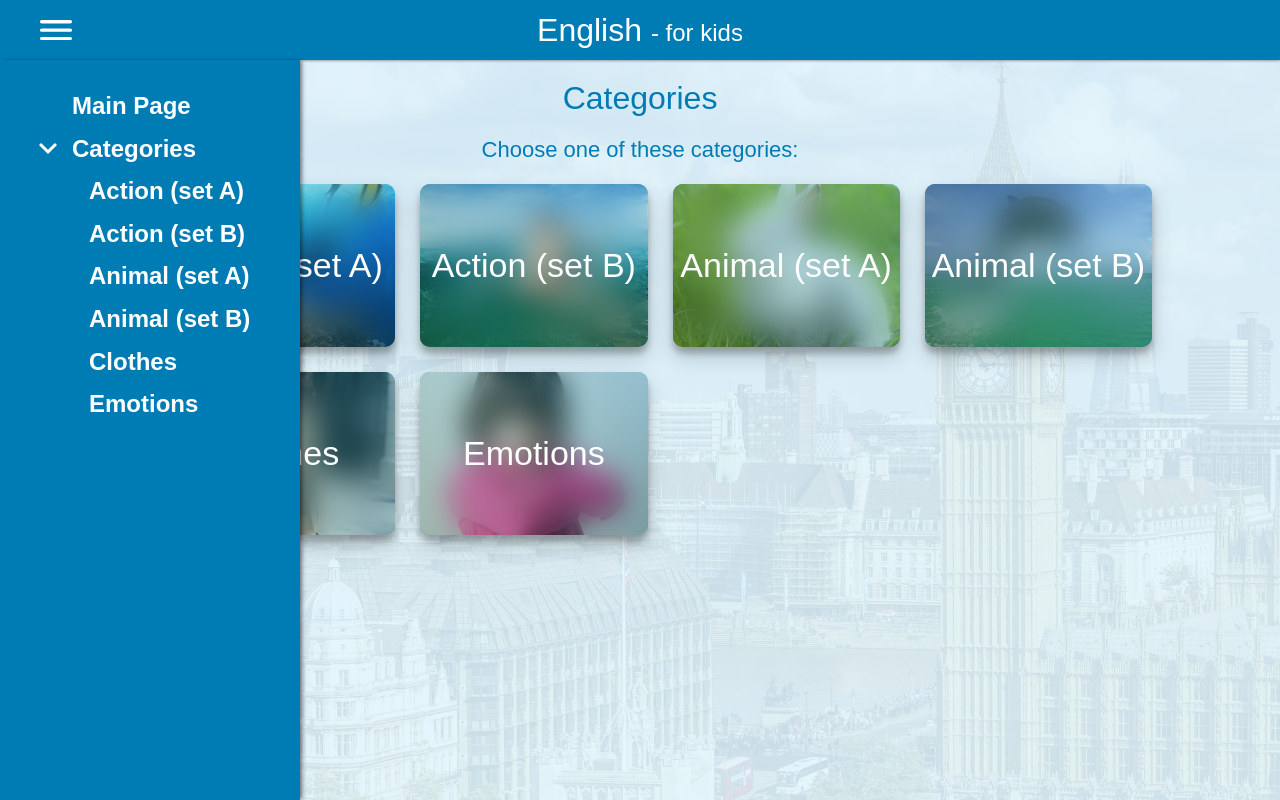
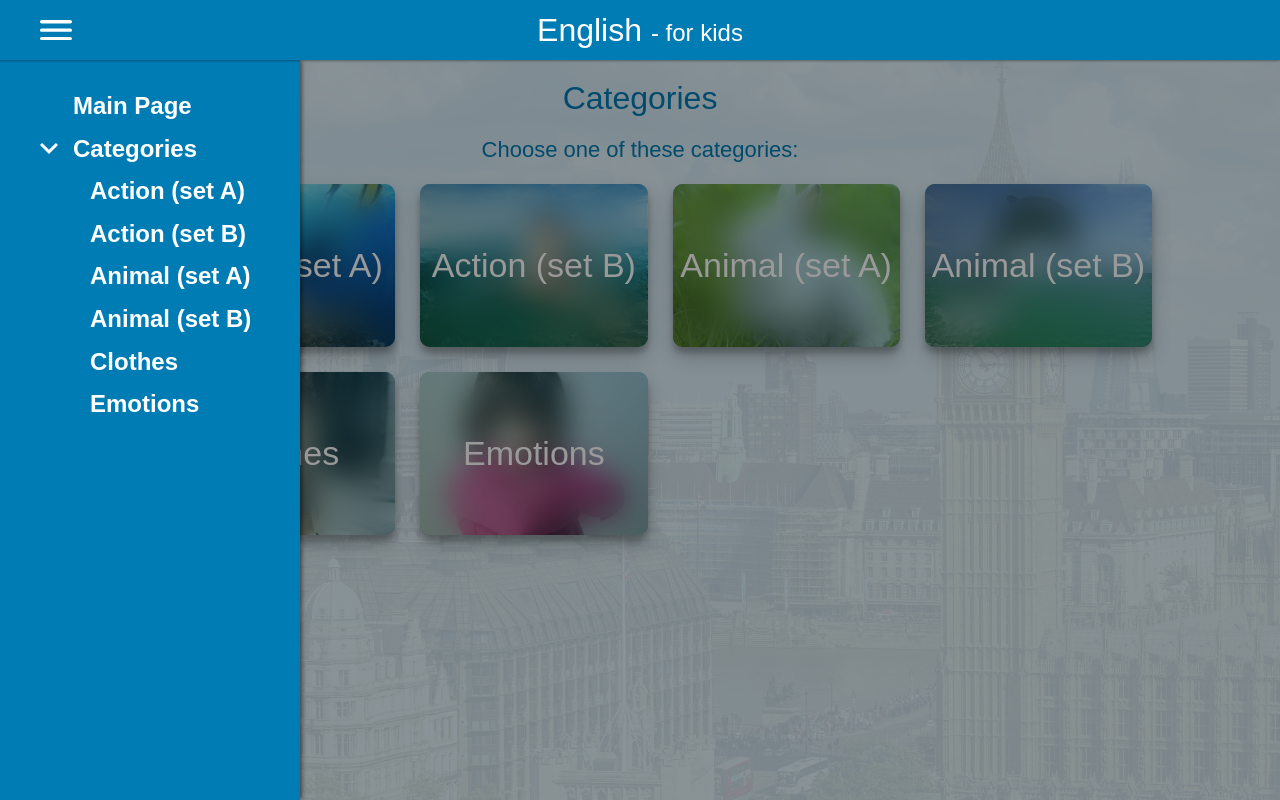
Before and after one commit to sovaz1997/sovaz1997-RS2020Q1, a website built with webpack: page english-for-kids/index.html in a window 1280 px wide. Both pictures are taken after a click on the button 56 px from the left and 30 px from the top of the page. Built offline with nearby package versions, Linux system fonts and the light colour scheme; a web font is replaced by a local one.

Commit message:
feat: smooth animation

```diff
--- a/english-for-kids/scss/layout/_menu.scss
+++ b/english-for-kids/scss/layout/_menu.scss
@@ -1,4 +1,19 @@
 .menu {
+  &--closed {
+    .menu__list {
+      left: -310px;
+    }
+
+    .menu__blur {
+      z-index: -1;
+      opacity: 0;
+      transition:
+        z-index .3s step-end,
+        opacity .3s ease-in-out;
+    }
+  }
+}
+.menu__list {
   position: fixed;
   left: 0;
   top: var(--header-height);
@@ -6,22 +21,15 @@
   box-sizing: border-box;
   height: calc(100vh - var(--header-height));
   background-color: $color-blue;
-  padding-left: $desktop-padding;
   box-shadow: 3px 0px 4px -1px rgba(0,0,0,0.5);
-  z-index: 100;
-
+  z-index: 99;
   transition: left .3s ease-in-out;
 
-  &--closed {
-    left: -310px;
-  }
-}
-.menu__list {
   @include list-reset;
   color: #fff;
   font-size: 24px;
   font-weight: 600;
-  padding-left: 32px;
+  padding-left: $desktop-padding + 33px;
   padding-top: 32px;
 }
 
@@ -74,3 +82,15 @@
 
   }
 }
+
+.menu__blur {
+  position: fixed;
+  z-index: 90;
+  width: 100%;
+  height: 100%;
+  left: 0;
+  top: 0;
+  opacity: .4;
+  transition: opacity .3s ease-in-out;
+  background-color: black;
+}
--- a/english-for-kids/src/components/menu.js
+++ b/english-for-kids/src/components/menu.js
@@ -11,12 +11,17 @@ export default class Menu {
 
   createElement() {
     this.el = Utils.createElement('div', 'menu');
+    document.addEventListener('keydown', (e) => {
+      if (e.code === 'Escape') this.close();
+    });
   }
 
   render() {
     this.el.innerHTML = '';
 
     const menuElement = Utils.createElement('ul', 'menu__list');
+
+    const blur = Utils.createElement('div', 'menu__blur');
 
     const { data } = this.state;
 
@@ -26,7 +31,12 @@ export default class Menu {
       menuElement.append(this.getMenuElement(dataObject.values[i]));
     }
 
+    blur.addEventListener('click', () => {
+      this.close();
+    });
+
     this.el.append(menuElement);
+    this.el.append(blur);
     this.close();
   }
 
```
